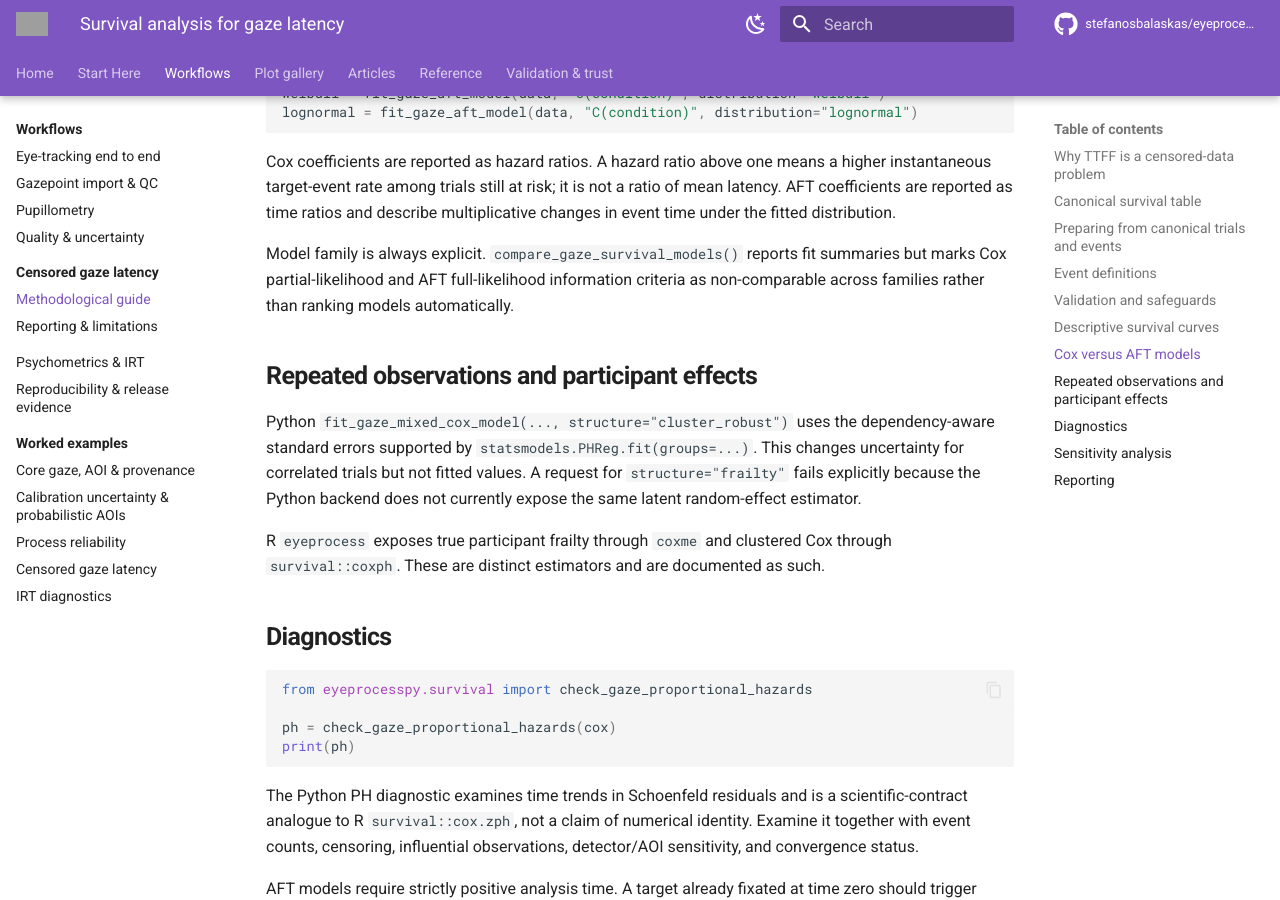
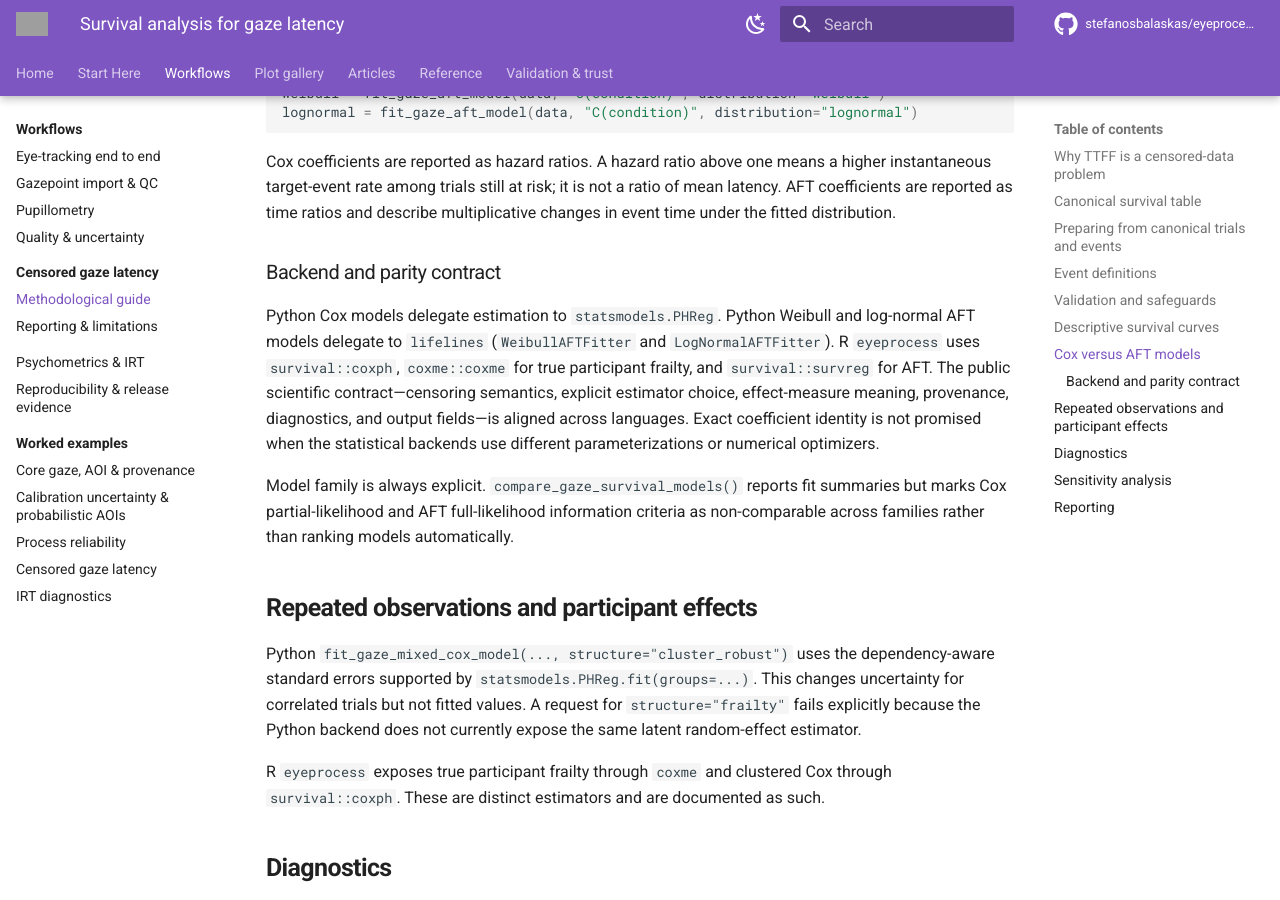
Before and after one commit to stefanosbalaskas/eyeprocesspy, an MkDocs documentation site: the page built from docs/guides/gaze-survival-analysis.md, in a window 1280 px wide and 900 px high, scrolled down 2585 px. Built offline with MkDocs 1.6.1 and Material for MkDocs 9.7.7, drawn with Linux system fonts in a browser that asks for light colours; comment, search, counter and statistics services are not loaded; grey boxes are pictures that could not be loaded.

Commit message:
docs: explain survival backend parity contract

```diff
--- a/docs/guides/gaze-survival-analysis.md
+++ b/docs/guides/gaze-survival-analysis.md
@@ -96,6 +96,10 @@ lognormal = fit_gaze_aft_model(data, "C(condition)", distribution="lognormal")
 
 Cox coefficients are reported as hazard ratios. A hazard ratio above one means a higher instantaneous target-event rate among trials still at risk; it is not a ratio of mean latency. AFT coefficients are reported as time ratios and describe multiplicative changes in event time under the fitted distribution.
 
+### Backend and parity contract
+
+Python Cox models delegate estimation to `statsmodels.PHReg`. Python Weibull and log-normal AFT models delegate to `lifelines` (`WeibullAFTFitter` and `LogNormalAFTFitter`). R `eyeprocess` uses `survival::coxph`, `coxme::coxme` for true participant frailty, and `survival::survreg` for AFT. The public scientific contract—censoring semantics, explicit estimator choice, effect-measure meaning, provenance, diagnostics, and output fields—is aligned across languages. Exact coefficient identity is not promised when the statistical backends use different parameterizations or numerical optimizers.
+
 Model family is always explicit. `compare_gaze_survival_models()` reports fit summaries but marks Cox partial-likelihood and AFT full-likelihood information criteria as non-comparable across families rather than ranking models automatically.
 
 ## Repeated observations and participant effects
```
